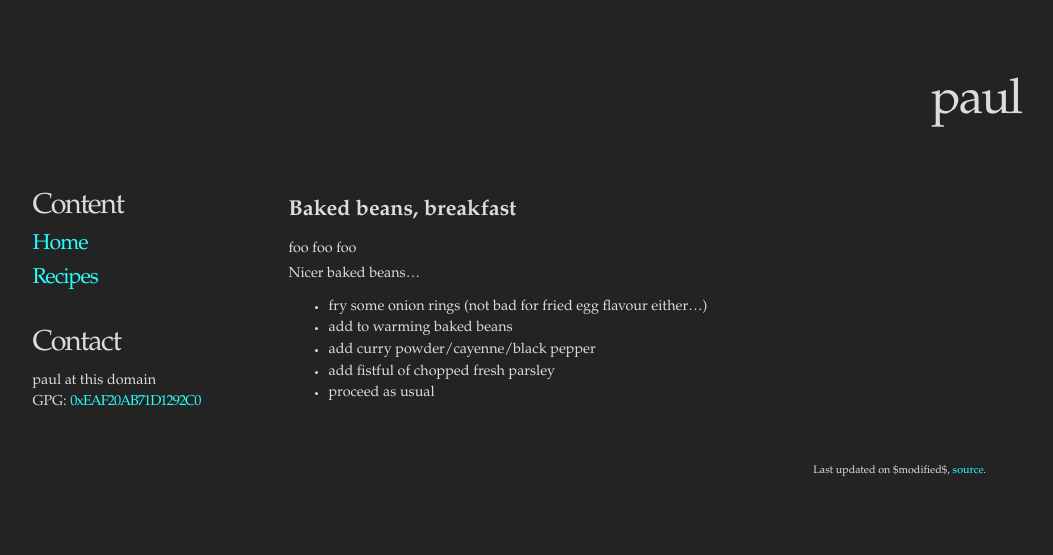
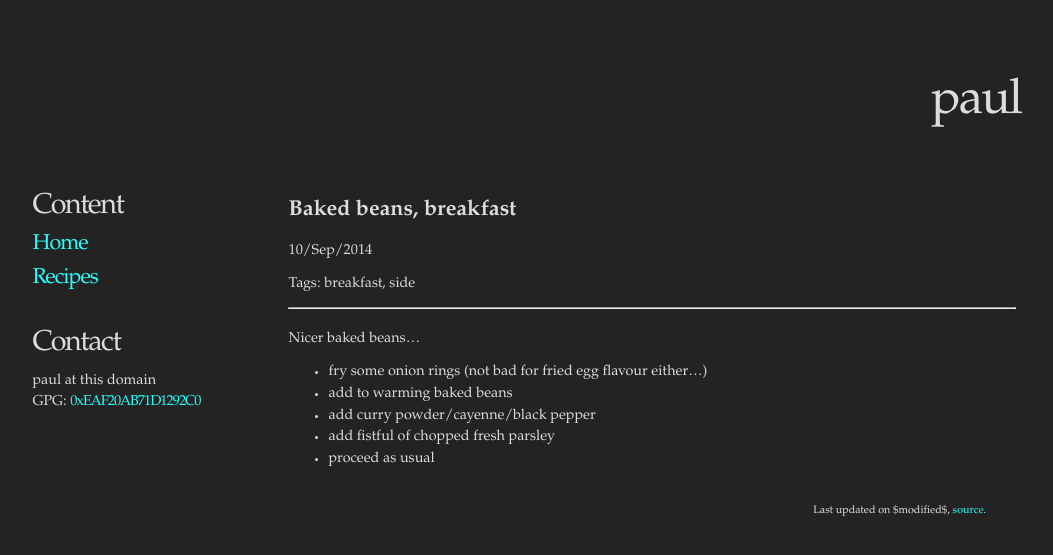
Before and after one commit to toothbrush/toothbrush.github.io, a Jekyll site: the page built from _recipes/breakfast-baked-beans.md, in a window 1280 px wide. Shown: the top 555 px of the page, without its empty margins (116-1169 px from the left). Built offline with Jekyll 4.4.1, drawn with Linux system fonts in a browser that asks for light colours.

Commit message:
recipe page layout: date and tags

```diff
--- a/_layouts/recipe.html
+++ b/_layouts/recipe.html
@@ -8,7 +8,8 @@ layout: default
 </h2>
 {%- endif -%}
 
+<p class="date">{{ page.date | date: "%-d/%b/%Y" }}</p>
 
-foo foo foo
-
+<p>Tags: {{ page.tags | join: ", " }}</p>
+<hr style="margin-bottom: 20px " />
 {{ content }}
```
